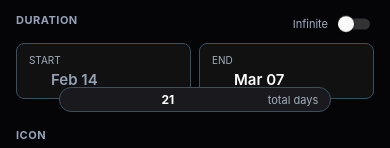
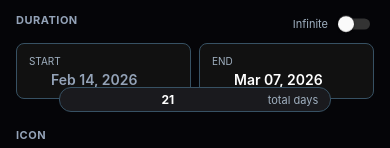
Before and after one commit to Al-x-R/MakeDays-App, a React Native app: screen /CreateTracker in a window 390 px wide. Shown: the part 465-613 px from the top of the page. Built offline with nearby package versions, Linux system fonts and the light colour scheme; some icons are missing.

Commit message:
feat: enhance create tracker screen with icons, description and dynamic date logic

```diff
--- a/src/screens/CreateTrackerScreen.tsx
+++ b/src/screens/CreateTrackerScreen.tsx
@@ -5,7 +5,6 @@ import {
 } from 'react-native';
 import { LinearGradient } from 'expo-linear-gradient';
 import {
-
   X, Check, Calendar as CalendarIcon, Infinity, Hammer, Ban,
   Activity, Zap, Heart, Star, Moon, Sun, Coffee, Music, Code,
   DollarSign, BookOpen, Dumbbell, Briefcase, Smile, Gamepad2
@@ -33,21 +32,20 @@ export const CreateTrackerScreen = () => {
 
   // --- STATE ---
   const [title, setTitle] = useState('');
-  const [description, setDescription] = useState(''); // New
-  const [selectedIcon, setSelectedIcon] = useState<string>('Activity'); // New
+  const [description, setDescription] = useState('');
+  const [selectedIcon, setSelectedIcon] = useState<string>('Activity');
 
   const [type, setType] = useState<TrackerType>('HABIT');
   const [habitBehavior, setHabitBehavior] = useState<'DO' | 'QUIT'>('DO');
   const [selectedColor, setSelectedColor] = useState<string>('today');
 
-  const [startDate, setStartDate] = useState(today); // New
+  const [startDate, setStartDate] = useState(today);
   const [endDate, setEndDate] = useState(addDays(today, 21));
   const [daysInput, setDaysInput] = useState('21');
 
   const [isInfinite, setIsInfinite] = useState(false);
   const [isCountDown, setIsCountDown] = useState(false);
 
-  // Date Picker Logic
   const [showDatePicker, setShowDatePicker] = useState(false);
   const [pickerMode, setPickerMode] = useState<'start' | 'end'>('end');
   const [tempDate, setTempDate] = useState(new Date());
@@ -69,6 +67,20 @@ export const CreateTrackerScreen = () => {
       setEndDate(date);
       const diff = differenceInCalendarDays(date, startDate);
       setDaysInput(diff >= 0 ? diff.toString() : '0');
+    }
+  };
+
+  const getModalDifference = () => {
+    if (pickerMode === 'start') {
+      const diff = differenceInCalendarDays(tempDate, today);
+      if (diff === 0) return 'Starts Today';
+      if (diff === 1) return 'Starts Tomorrow';
+      if (diff < 0) return `Started ${Math.abs(diff)} days ago`;
+      return `Starts in ${diff} days`;
+    } else {
+      const diff = differenceInCalendarDays(tempDate, startDate);
+      if (diff <= 0) return 'End > Start';
+      return `${diff} days`;
     }
   };
 
@@ -129,14 +141,9 @@ export const CreateTrackerScreen = () => {
         <ScrollView contentContainerStyle={styles.content} showsVerticalScrollIndicator={false}>
 
           <PreviewCard
-            title={title}
-            type={type}
-            color={selectedColor}
-            daysInput={daysInput}
-            isInfinite={isInfinite}
-            isCountDown={isCountDown}
-            behavior={habitBehavior}
-            icon={selectedIcon}
+            title={title} type={type} color={selectedColor}
+            daysInput={daysInput} isInfinite={isInfinite} isCountDown={isCountDown}
+            behavior={habitBehavior} icon={selectedIcon}
           />
 
           {/* NAME & DESCRIPTION */}
@@ -206,7 +213,9 @@ export const CreateTrackerScreen = () => {
                 <Text style={styles.dateLabelSmall}>Start</Text>
                 <View style={{flexDirection:'row', alignItems:'center', gap: 6}}>
                   <CalendarIcon color={colors.text.secondary} size={16} />
-                  <Text style={styles.dateText}>{format(startDate, 'MMM dd')}</Text>
+                  <Text style={styles.dateText}>
+                    {format(startDate, 'MMM dd, yyyy')}
+                  </Text>
                 </View>
               </TouchableOpacity>
 
@@ -216,13 +225,14 @@ export const CreateTrackerScreen = () => {
                 {inputsDisabled ? <Infinity size={18} color={colors.text.dim} /> : (
                   <View style={{flexDirection:'row', alignItems:'center', gap: 6}}>
                     <CalendarIcon color={colors.gradients.today[0]} size={16} />
-                    <Text style={[styles.dateText, {color: colors.text.primary}]}>{format(endDate, 'MMM dd')}</Text>
+                    <Text style={[styles.dateText, {color: colors.text.primary}]}>
+                      {format(endDate, 'MMM dd, yyyy')}
+                    </Text>
                   </View>
                 )}
               </TouchableOpacity>
             </View>
 
-            {/* Days Input (Optional visual aid) */}
             {!inputsDisabled && (
               <View style={styles.daysBubble}>
                 <TextInput
@@ -249,7 +259,10 @@ export const CreateTrackerScreen = () => {
           <View style={styles.colorsGrid}>
             {COLOR_OPTIONS.map((c) => (
               <TouchableOpacity key={c} onPress={() => setSelectedColor(c)}>
-                <LinearGradient colors={colors.gradients[c as keyof typeof colors.gradients] || colors.gradients.today} style={[styles.colorCircle, selectedColor === c && styles.colorCircleSelected]}>
+                <LinearGradient
+                  colors={colors.gradients[c as keyof typeof colors.gradients] || colors.gradients.today}
+                  style={[styles.colorCircle, selectedColor === c && styles.colorCircleSelected]}
+                >
                   {selectedColor === c && <Check color="#fff" size={14} strokeWidth={3} />}
                 </LinearGradient>
               </TouchableOpacity>
@@ -270,14 +283,33 @@ export const CreateTrackerScreen = () => {
         {/* MODAL DATE PICKER */}
         {Platform.OS === 'ios' && (
           <Modal transparent visible={showDatePicker} animationType="fade">
-            <View style={styles.modalOverlay}><View style={styles.modalContent}>
-              <Text style={styles.modalTitle}>{pickerMode === 'start' ? 'Start Date' : 'Target Date'}</Text>
-              <DateTimePicker value={tempDate} mode="date" display="spinner" onChange={(e,d) => d && setTempDate(d)} themeVariant="dark" textColor="#fff" />
-              <View style={styles.modalButtons}>
-                <TouchableOpacity onPress={() => setShowDatePicker(false)} style={styles.btnCancel}><Text style={styles.btnText}>Cancel</Text></TouchableOpacity>
-                <TouchableOpacity onPress={() => handleDateConfirm(tempDate)} style={styles.btnConfirm}><Text style={styles.btnTextBold}>Confirm</Text></TouchableOpacity>
+            <View style={styles.modalOverlay}>
+              <View style={styles.modalContent}>
+
+                {/* --- HEADER ROW (TITLE + BADGE) --- */}
+                <View style={styles.modalHeaderRow}>
+                  <Text style={styles.modalTitle}>
+                    {pickerMode === 'start' ? 'Start Date' : 'Target Date'}
+                  </Text>
+                  <View style={styles.modalBadge}>
+                    <Text style={styles.modalBadgeText}>{getModalDifference()}</Text>
+                  </View>
+                </View>
+
+                <DateTimePicker
+                  value={tempDate}
+                  mode="date"
+                  display="spinner"
+                  onChange={(e,d) => d && setTempDate(d)}
+                  themeVariant="dark"
+                  textColor="#fff"
+                />
+                <View style={styles.modalButtons}>
+                  <TouchableOpacity onPress={() => setShowDatePicker(false)} style={styles.btnCancel}><Text style={styles.btnText}>Cancel</Text></TouchableOpacity>
+                  <TouchableOpacity onPress={() => handleDateConfirm(tempDate)} style={styles.btnConfirm}><Text style={styles.btnTextBold}>Confirm</Text></TouchableOpacity>
+                </View>
               </View>
-            </View></View>
+            </View>
           </Modal>
         )}
         {Platform.OS === 'android' && showDatePicker && <DateTimePicker value={tempDate} mode="date" display="default" onChange={(e,d) => { if(d) handleDateConfirm(d); else setShowDatePicker(false); }} />}
@@ -322,7 +354,7 @@ const styles = StyleSheet.create({
 
   dateBtn: { flex: 1, alignItems: 'flex-start', justifyContent: 'center', backgroundColor: '#111', borderWidth: 1, borderColor: colors.borders.past, borderRadius: 8, padding: 12, height: 56 },
   dateLabelSmall: { color: colors.text.dim, fontSize: 10, textTransform: 'uppercase', marginBottom: 4 },
-  dateText: { color: colors.text.secondary, fontSize: 15, fontWeight: '600' },
+  dateText: { color: colors.text.secondary, fontSize: 14, fontWeight: '600' },
 
   daysBubble: { alignSelf: 'center', marginTop: -12, backgroundColor: '#1A1A1E', paddingHorizontal: 12, paddingVertical: 4, borderRadius: 12, borderWidth: 1, borderColor: colors.borders.past, flexDirection: 'row', alignItems: 'center', gap: 4 },
   daysInputClean: { color: colors.text.primary, fontSize: 12, fontWeight: '700', minWidth: 16, textAlign: 'center' },
@@ -336,9 +368,32 @@ const styles = StyleSheet.create({
   createButton: { padding: 14, borderRadius: 12, alignItems: 'center' },
   createButtonText: { color: colors.text.inverse, fontSize: 16, fontWeight: '800', textTransform: 'uppercase' },
 
+  // MODAL
   modalOverlay: { flex: 1, backgroundColor: 'rgba(0,0,0,0.8)', justifyContent: 'center', padding: 20 },
   modalContent: { backgroundColor: '#1A1A1A', borderRadius: 16, padding: 16 },
-  modalTitle: { color: colors.text.primary, fontSize: 18, fontWeight: '700', marginBottom: 10, textAlign: 'center' },
+
+  modalHeaderRow: {
+    flexDirection: 'row',
+    justifyContent: 'space-between',
+    alignItems: 'center',
+    marginBottom: 12
+  },
+  modalTitle: { color: colors.text.primary, fontSize: 18, fontWeight: '700' },
+
+  modalBadge: {
+    backgroundColor: 'rgba(0, 210, 255, 0.1)',
+    paddingHorizontal: 10,
+    paddingVertical: 4,
+    borderRadius: 8,
+    borderWidth: 1,
+    borderColor: 'rgba(0, 210, 255, 0.2)',
+  },
+  modalBadgeText: {
+    color: colors.gradients.today[0],
+    fontSize: 12,
+    fontWeight: '600',
+  },
+
   modalButtons: { flexDirection: 'row', gap: 12, marginTop: 16 },
   btnCancel: { flex: 1, padding: 12, borderRadius: 8, backgroundColor: '#333', alignItems: 'center' },
   btnConfirm: { flex: 1, padding: 12, borderRadius: 8, backgroundColor: colors.gradients.today[1], alignItems: 'center' },
```
